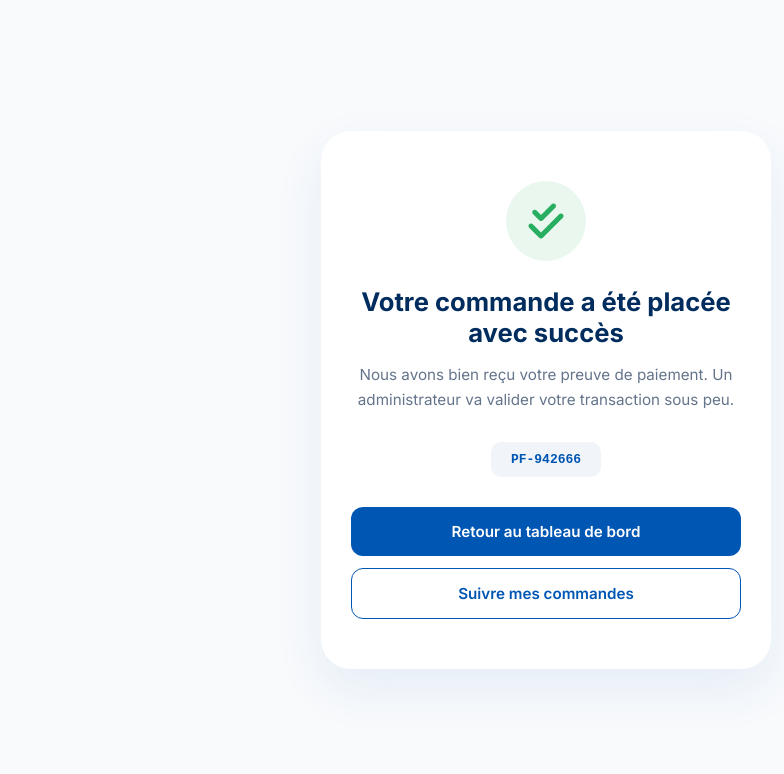
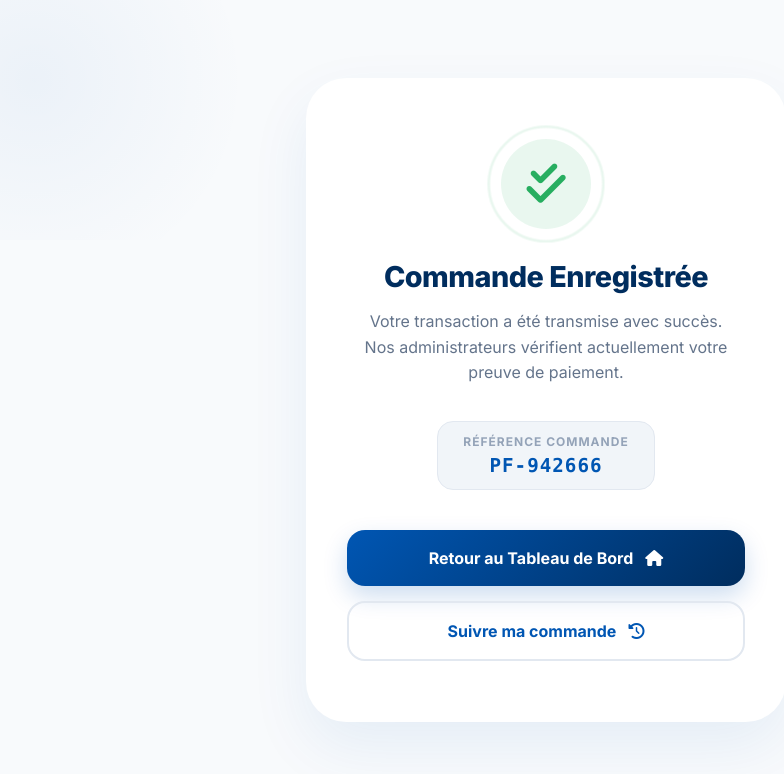
Before and after one commit to bienaimeantonygantt2007-a11y/PAY-FUSION, a plain HTML site: page pages/checkout/success.html in a window 1280 px wide. Shown: the whole page, without its empty margins (94-878 px from the left). Drawn offline with Linux system fonts and the light colour scheme.

Commit message:
Update success.html

```diff
--- a/pages/checkout/success.html
+++ b/pages/checkout/success.html
@@ -3,13 +3,17 @@
 <head>
     <meta charset="UTF-8">
     <meta name="viewport" content="width=device-width, initial-scale=1.0">
-    <title>Commande Réussie | PayFusion</title>
-    <link href="https://fonts.googleapis.com/css2?family=Inter:wght@300;400;600;700&display=swap" rel="stylesheet">
+    <title>Confirmation de Commande | PayFusion Haiti</title>
+
+    <!-- Polices & Icônes -->
+    <link href="https://fonts.googleapis.com/css2?family=Inter:wght@300;400;600;700;800&display=swap" rel="stylesheet">
     <link rel="stylesheet" href="https://cdnjs.cloudflare.com/ajax/libs/font-awesome/6.4.0/css/all.min.css">
+
     <style>
         :root {
             --primary: #0056b3;
             --secondary: #002d5e;
+            --accent: #00d2ff;
             --success-green: #27ae60;
             --bg: #f8fafc;
             --white: #ffffff;
@@ -27,168 +31,240 @@
             align-items: center;
             padding: 20px;
             overflow: hidden;
+            position: relative;
+        }
+
+        /* FOND DYNAMIQUE */
+        body::before {
+            content: "";
+            position: absolute;
+            top: -10%; left: -10%; width: 40%; height: 40%;
+            background: radial-gradient(circle, rgba(0, 86, 179, 0.05) 0%, transparent 70%);
+            z-index: -1;
         }
 
         .success-card {
             background: var(--white);
-            padding: 50px 30px;
-            border-radius: 30px;
+            padding: 60px 40px;
+            border-radius: 40px;
             text-align: center;
-            max-width: 450px;
+            max-width: 480px;
             width: 100%;
-            box-shadow: 0 20px 50px rgba(0, 86, 179, 0.08);
-            animation: slideUp 0.6s ease-out;
+            box-shadow: 0 25px 60px rgba(0, 86, 179, 0.08);
+            border: 1px solid rgba(255, 255, 255, 0.8);
+            position: relative;
+            z-index: 10;
+            animation: cardReveal 0.8s cubic-bezier(0.16, 1, 0.3, 1);
+        }
+
+        @keyframes cardReveal {
+            from { opacity: 0; transform: translateY(40px) scale(0.95); }
+            to { opacity: 1; transform: translateY(0) scale(1); }
+        }
+
+        .icon-container {
+            position: relative;
+            width: 90px;
+            height: 90px;
+            margin: 0 auto 30px;
         }
 
         .icon-box {
-            width: 80px;
-            height: 80px;
+            width: 100%;
+            height: 100%;
             background: rgba(39, 174, 96, 0.1);
             color: var(--success-green);
             border-radius: 50%;
             display: flex;
             justify-content: center;
             align-items: center;
-            font-size: 2.5rem;
-            margin: 0 auto 25px;
-            animation: scaleIn 0.5s cubic-bezier(0.175, 0.885, 0.32, 1.275) 0.3s both;
+            font-size: 2.8rem;
+            animation: scaleCheck 0.5s cubic-bezier(0.175, 0.885, 0.32, 1.275) 0.4s both;
+        }
+
+        @keyframes scaleCheck {
+            from { transform: scale(0); }
+            to { transform: scale(1); }
+        }
+
+        .pulse-ring {
+            position: absolute;
+            top: 0; left: 0; width: 100%; height: 100%;
+            border: 2px solid var(--success-green);
+            border-radius: 50%;
+            animation: pulseRing 2s infinite;
+        }
+
+        @keyframes pulseRing {
+            0% { transform: scale(0.9); opacity: 0.5; }
+            100% { transform: scale(1.4); opacity: 0; }
         }
 
         h2 {
-            font-size: 1.6rem;
-            font-weight: 700;
+            font-size: 1.8rem;
+            font-weight: 800;
             margin-bottom: 15px;
             color: var(--secondary);
+            letter-spacing: -0.5px;
         }
 
         p {
             color: #64748b;
-            font-size: 0.95rem;
+            font-size: 1rem;
             line-height: 1.6;
-            margin-bottom: 30px;
+            margin-bottom: 35px;
+            padding: 0 10px;
         }
 
-        .order-id {
+        .order-badge {
             background: #f1f5f9;
-            padding: 10px 20px;
-            border-radius: 10px;
-            font-family: monospace;
-            font-weight: 600;
-            color: var(--primary);
-            margin-bottom: 30px;
-            display: inline-block;
+            padding: 12px 25px;
+            border-radius: 16px;
+            margin-bottom: 40px;
+            display: inline-flex;
+            flex-direction: column;
+            gap: 5px;
+            border: 1px solid #e2e8f0;
         }
+
+        .order-badge span { font-size: 0.75rem; font-weight: 700; color: #94a3b8; text-transform: uppercase; letter-spacing: 1px; }
+        .order-badge b { font-family: 'Monaco', 'Consolas', monospace; font-size: 1.2rem; color: var(--primary); letter-spacing: 1px; }
 
         .btn-group {
             display: flex;
             flex-direction: column;
+            gap: 15px;
+        }
+
+        .btn-action {
+            padding: 18px;
+            border-radius: 18px;
+            text-decoration: none;
+            font-weight: 700;
+            font-size: 1rem;
+            transition: var(--transition);
+            display: flex;
+            align-items: center;
+            justify-content: center;
             gap: 12px;
         }
 
         .btn-main {
-            padding: 15px;
-            background: var(--primary);
+            background: linear-gradient(135deg, var(--primary), var(--secondary));
             color: white;
-            border: none;
-            border-radius: 12px;
-            text-decoration: none;
-            font-weight: 600;
-            font-size: 0.95rem;
-            transition: var(--transition);
+            box-shadow: 0 10px 25px rgba(0, 86, 179, 0.2);
         }
 
         .btn-main:hover {
-            background: var(--secondary);
-            transform: translateY(-3px);
-            box-shadow: 0 5px 15px rgba(0, 86, 179, 0.2);
+            transform: translateY(-4px);
+            box-shadow: 0 15px 35px rgba(0, 86, 179, 0.3);
         }
 
         .btn-outline {
-            padding: 15px;
             background: transparent;
             color: var(--primary);
-            border: 1.5px solid var(--primary);
-            border-radius: 12px;
-            text-decoration: none;
-            font-weight: 600;
-            font-size: 0.95rem;
-            transition: var(--transition);
+            border: 2px solid #e2e8f0;
         }
 
         .btn-outline:hover {
-            background: rgba(0, 86, 179, 0.05);
+            border-color: var(--primary);
+            background: #f0f7ff;
         }
 
-        @keyframes slideUp {
-            from { opacity: 0; transform: translateY(30px); }
-            to { opacity: 1; transform: translateY(0); }
+        /* CONFETTI STYLES */
+        .confetti {
+            position: absolute;
+            z-index: 1;
+            pointer-events: none;
         }
 
-        @keyframes scaleIn {
-            from { transform: scale(0); }
-            to { transform: scale(1); }
+        @keyframes confettiFall {
+            0% { transform: translateY(-100vh) rotate(0deg); opacity: 1; }
+            100% { transform: translateY(100vh) rotate(720deg); opacity: 0; }
         }
 
-        /* Effet de confettis discret */
-        .confetti {
-            position: absolute;
-            width: 10px;
-            height: 10px;
-            background: var(--primary);
-            border-radius: 2px;
-            animation: fall 3s linear infinite;
-        }
-
-        @keyframes fall {
-            to { transform: translateY(100vh) rotate(360deg); }
+        @media (max-width: 480px) {
+            .success-card { padding: 50px 25px; border-radius: 30px; }
+            h2 { font-size: 1.5rem; }
+            .order-badge b { font-size: 1.1rem; }
         }
     </style>
 </head>
 <body>
 
     <div class="success-card">
-        <div class="icon-box">
-            <i class="fa-solid fa-check-double"></i>
+        <div class="icon-container">
+            <div class="pulse-ring"></div>
+            <div class="icon-box">
+                <i class="fa-solid fa-check-double"></i>
+            </div>
         </div>
 
-        <h2>Votre commande a été placée avec succès</h2>
+        <h2>Commande Enregistrée</h2>
 
         <p>
-            Nous avons bien reçu votre preuve de paiement. Un administrateur va valider votre transaction sous peu.
+            Votre transaction a été transmise avec succès. Nos administrateurs vérifient actuellement votre preuve de paiement.
         </p>
 
-        <div class="order-id" id="display-order-id">P-000000</div>
+        <div class="order-badge">
+            <span>Référence Commande</span>
+            <b id="display-order-id">PF-CHARGEMENT</b>
+        </div>
 
         <div class="btn-group">
-            <a href="../home.html" class="btn-main">Retour au tableau de bord</a>
-            <a href="../orders.html" class="btn-outline">Suivre mes commandes</a>
+            <a href="../home.html" class="btn-action btn-main">
+                Retour au Tableau de Bord <i class="fa-solid fa-house"></i>
+            </a>
+            <a href="../orders.html" class="btn-action btn-outline">
+                Suivre ma commande <i class="fa-solid fa-clock-rotate-left"></i>
+            </a>
         </div>
     </div>
 
     <script>
-        // Récupérer l'ID de commande s'il a été passé (optionnel, sinon généré)
         document.addEventListener('DOMContentLoaded', () => {
-            // Ici on pourrait récupérer l'ID via l'URL ou le localStorage
-            // Pour l'instant on simule une récupération propre
-            const lastOrder = localStorage.getItem('last_order_id') || "PF-" + Math.floor(Math.random() * 900000 + 100000);
-            document.getElementById('display-order-id').textContent = lastOrder;
+            // 1. RÉCUPÉRATION DE L'ID (URL ou LocalStorage)
+            const urlParams = new URLSearchParams(window.location.search);
+            let orderId = urlParams.get('id');
 
-            // Création de quelques confettis bleus pour le style fluide
-            for (let i = 0; i < 15; i++) {
+            if (!orderId) {
+                // Fallback sur le dernier ID généré (si stocké dans cart.html)
+                orderId = localStorage.getItem('last_order_id') || "PF-" + Math.floor(Math.random() * 900000 + 100000);
+            }
+
+            document.getElementById('display-order-id').textContent = orderId;
+
+            // 2. LANCEMENT DES CONFETTIS FINTECH
+            for (let i = 0; i < 40; i++) {
                 createConfetti();
             }
         });
 
         function createConfetti() {
-            const c = document.createElement('div');
-            c.className = 'confetti';
-            c.style.left = Math.random() * 100 + 'vw';
-            c.style.top = '-10px';
-            c.style.backgroundColor = ['#0056b3', '#00d2ff', '#f8fafc'][Math.floor(Math.random() * 3)];
-            c.style.opacity = Math.random();
-            c.style.animationDuration = (Math.random() * 2 + 3) + 's';
-            document.body.appendChild(c);
-            setTimeout(() => c.remove(), 4000);
+            const confetti = document.createElement('div');
+            confetti.className = 'confetti';
+
+            // Propriétés aléatoires
+            const size = Math.random() * 8 + 4 + 'px';
+            const colors = ['#0056b3', '#00d2ff', '#27ae60', '#ffffff'];
+            const color = colors[Math.floor(Math.random() * colors.length)];
+            const left = Math.random() * 100 + 'vw';
+            const duration = Math.random() * 3 + 2 + 's';
+            const delay = Math.random() * 2 + 's';
+
+            confetti.style.width = size;
+            confetti.style.height = size;
+            confetti.style.backgroundColor = color;
+            confetti.style.left = left;
+            confetti.style.top = '-20px';
+            confetti.style.borderRadius = Math.random() > 0.5 ? '50%' : '2px';
+            confetti.style.opacity = Math.random();
+            confetti.style.animation = `confettiFall ${duration} ${delay} linear forwards`;
+
+            document.body.appendChild(confetti);
+
+            // Nettoyage
+            setTimeout(() => confetti.remove(), 5000);
         }
     </script>
 </body>
```
